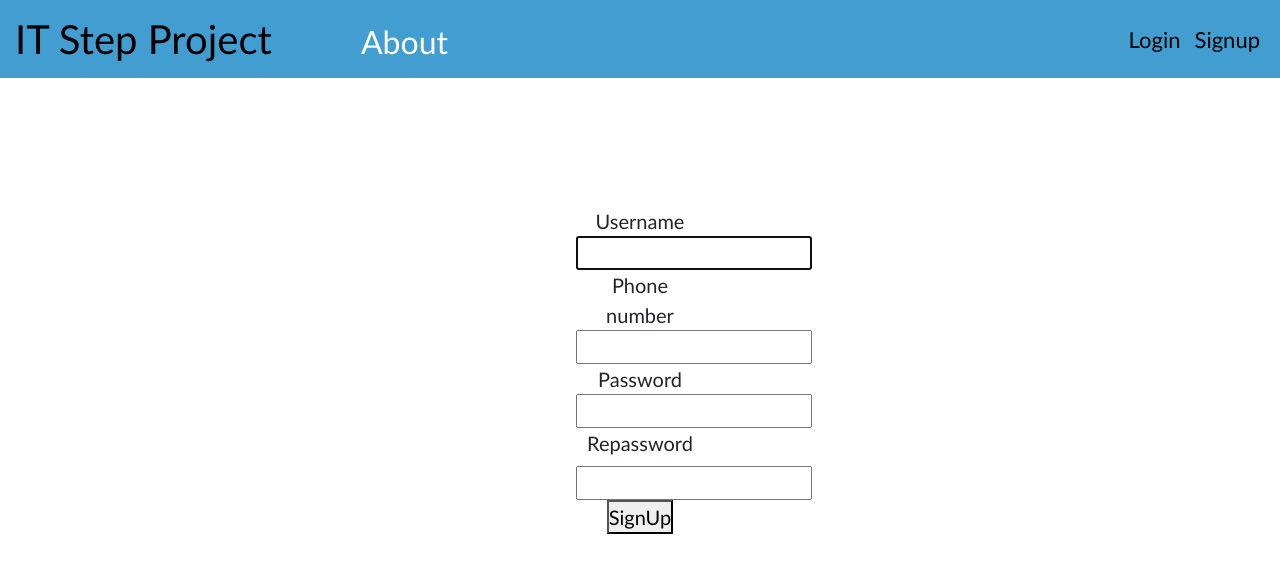
After one commit to KhvostenkoIhor/itstep_project, a Django app: template templates/registration/signup.html in a window 1280 px wide. The commit adds this page. Shown: the top 573 px of the page. Run offline with Django 3.2, Linux system fonts and the light colour scheme; the template is opened without the code that fills it: values that come from a table or form of the project are taken from there, others are empty; parts of the project's set-up code (start-up, migrations or seed data) failed here and were passed over; some libraries are stand-ins or nearby versions.

Commit message:
Upload DZ Lesson 44

```diff
--- a/src/users/forms.py
+++ b/src/users/forms.py
@@ -1,4 +1,5 @@
 from django.contrib.auth.forms import UserCreationForm
+from django import forms
 
 from .models import User
 
@@ -6,3 +7,7 @@ class SignUpForm(UserCreationForm):
     class Meta:
         model = User
         fields = ('username', 'phone_number')
+
+class UserSettingsForm(forms.Form):
+    first_name = forms.CharField(max_length=50)
+    last_name = forms.CharField(max_length=50)
--- a/src/users/models.py
+++ b/src/users/models.py
@@ -37,6 +37,8 @@ class User(AbstractUser):
 	phone_number = models.CharField(max_length=13)
 
 	def __str__(self):
+		#if self.first_name and self.last_name:
+			#return f"{self.first_name} {self.last_name}"
 		return self.username
 
 
--- a/src/users/urls.py
+++ b/src/users/urls.py
@@ -1,7 +1,16 @@
 from django.urls import path
-from .views import SignupView
+from .views import SignupView, UserSettingsView
+
+
+
+app_name = 'users'
 
 urlpatterns = [
     path('signup/',
-    SignupView.as_view(), name='signup')
+            SignupView.as_view(),
+            name='signup'),
+
+    path('settings/<id/>',
+            UserSettingsView.as_view(),
+            name='settings')
 ]
--- a/static/css/style.css
+++ b/static/css/style.css
@@ -1,3 +1,4 @@
+/* Nullify */
 * {
   margin: 0;
   padding: 0;
@@ -5,38 +6,33 @@
 }
 
 body {
-    font-family: 'Gill Sans', 'Gill Sans MT', Calibri, 'Trebuchet MS', sans-serif;
-
+  font-family: "Gill Sans", "Gill Sans MT", Calibri, "Trebuchet MS", sans-serif;
 }
 
-h1, h2 {
+h1,
+h2 {
   display: inline;
 }
 
 a {
   color: #000;
   text-decoration: none;
-    transition: 0.5s ease-in-out;
-
+  transition: 0.3s ease-in-out;
 }
 
 a:hover {
-    color: rgb(66, 157, 209);
-    /*font-weight: 700;*/
+  color: rgb(255, 255, 255);
   text-decoration: none;
-
 }
-
 li {
   list-style-type: none;
 }
-
 
 .header {
   width: 100%;
   background-color: rgb(66, 157, 209);
   padding: 15px;
-    color: #ffff;
+  color: #fff;
   display: flex;
   align-items: center;
   justify-content: space-between;
@@ -46,23 +42,27 @@ li {
   margin-right: 85px;
 }
 
+.header__authentication a {
+  margin: 0 5px;
+  font-size: 22px;
+}
+
 .wrapper {
+  background-color: rgb(208, 208, 208);
   width: 100%;
   height: 100%;
-    background-color: rgb(208, 208, 208);
   display: flex;
-
 }
 
 .menu {
   background-color: yellow;
+  position: fixed;
   display: flex;
-    position: fixed;
   flex-direction: column;
   justify-content: space-between;
+  align-items: center;
   width: 20%;
   height: 100%;
-    align-items: center;
 }
 
 .menu__top {
@@ -71,26 +71,13 @@ li {
   flex-direction: column;
   align-items: center;
 }
-
 .menu__bottom {
   width: 100%;
-    /*height: 100%;*/
+  display: block;
   margin-bottom: 100px;
   display: flex;
   flex-direction: column;
   align-items: center;
-    /*background-color: red;*/
-}
-
-.content {
-    margin-left: 10%;
-    width: 90%;
-    display: flex;
-    flex-wrap: wrap;
-    padding: 100px 200px;
-    overflow: auto;
-
-
 }
 
 .menu__img {
@@ -98,31 +85,44 @@ li {
   height: 200px;
   border-radius: 50%;
   margin-bottom: 10px;
-
 }
 .menu__name {
   font-size: 30px;
   margin-bottom: 30px;
 }
-
 .menu__links {
-
 }
-
 .menu__link {
-    /*background-color: red;*/
   font-size: 25px;
   text-align: center;
   margin-bottom: 15px;
-
+}
+.content {
+  margin-left: 20%;
+  width: 80%;
+  display: flex;
+  flex-wrap: wrap;
+  padding: 100px 200px;
 }
 
 .card {
-    background-color:white;
-    width: 40%;
+  padding: 20px;
   margin: 0 5%;
   margin-bottom: 50px;
+  width: 40%;
   border-radius: 10px;
-    padding: 10px;
+}
 
+.login {
+  width: 10%;
+  margin: 10% 45%;
+  text-align: center;
+  font-size: 22px;
 }
+
+.signup {
+  width: 10%;
+  margin: 10% 45%;
+  font-size: 20px;
+  text-align: center;
+}
--- a/templates/_base.html
+++ b/templates/_base.html
@@ -2,61 +2,62 @@
 
 <!DOCTYPE html>
 <html lang="en">
+<head>
+    <meta charset="UTF-8"/>
+    <meta name="viewport" content="width=device-width, initial-scale=1.0"/>
+    <title>IT Step project</title>
 
-<head>
+    <!-- CSS only -->
+    <link
+            rel="stylesheet"
+            href="https://stackpath.bootstrapcdn.com/bootstrap/4.5.2/css/bootstrap.min.css"
+            integrity="sha384-JcKb8q3iqJ61gNV9KGb8thSsNjpSL0n8PARn9HuZOnIxN0hoP+VmmDGMN5t9UJ0Z"
+            crossorigin="anonymous"
+    />
 
-    <meta charset="UTF-8" >
-    <meta name="viewport" content="width=device-width, initial-scale=1.0">
-    <title>IT Step Project</title>
+    <!-- JS, Popper.js, and jQuery -->
+    <script
+            src="https://code.jquery.com/jquery-3.5.1.slim.min.js"
+            integrity="sha384-DfXdz2htPH0lsSSs5nCTpuj/zy4C+OGpamoFVy38MVBnE+IbbVYUew+OrCXaRkfj"
+            crossorigin="anonymous"
+    ></script>
+    <script
+            src="https://cdn.jsdelivr.net/npm/popper.js@1.16.1/dist/umd/popper.min.js"
+            integrity="sha384-9/reFTGAW83EW2RDu2S0VKaIzap3H66lZH81PoYlFhbGU+6BZp6G7niu735Sk7lN"
+            crossorigin="anonymous"
+    ></script>
+    <script
+            src="https://stackpath.bootstrapcdn.com/bootstrap/4.5.2/js/bootstrap.min.js"
+            integrity="sha384-B4gt1jrGC7Jh4AgTPSdUtOBvfO8shuf57BaghqFfPlYxofvL8/KUEfYiJOMMV+rV"
+            crossorigin="anonymous"
+    ></script>
 
-    <link rel="stylesheet" href="https://stackpath.bootstrapcdn.com/bootstrap/4.5.2/css/bootstrap.min.css" integrity="sha384-JcKb8q3iqJ61gNV9KGb8thSsNjpSL0n8PARn9HuZOnIxN0hoP+VmmDGMN5t9UJ0Z" crossorigin="anonymous">
+    <link rel="stylesheet" href="{% static 'css/style.css' %}">
 
-    <script src="https://code.jquery.com/jquery-3.5.1.slim.min.js" integrity="sha384-DfXdz2htPH0lsSSs5nCTpuj/zy4C+OGpamoFVy38MVBnE+IbbVYUew+OrCXaRkfj" crossorigin="anonymous"></script>
-    <script src="https://cdn.jsdelivr.net/npm/popper.js@1.16.1/dist/umd/popper.min.js" integrity="sha384-9/reFTGAW83EW2RDu2S0VKaIzap3H66lZH81PoYlFhbGU+6BZp6G7niu735Sk7lN" crossorigin="anonymous"></script>
-    <script src="https://stackpath.bootstrapcdn.com/bootstrap/4.5.2/js/bootstrap.min.js" integrity="sha384-B4gt1jrGC7Jh4AgTPSdUtOBvfO8shuf57BaghqFfPlYxofvL8/KUEfYiJOMMV+rV" crossorigin="anonymous"></script>
+</head>
+<body>
 
-    <link rel="stylesheet" href="./style.css" /></head>
-
-<body>
-{% if user.is_authenticated %}
 <div class="header">
     <div class="header__left_side">
-      <h1 class="header__title">IT Step Project</h1>
-      <h2 class="header__about">About</h2>
+        <a href="{% url 'core:home' %}"><h1 class="header__title">IT Step Project</h1></a>
+        <h2 class="header__about">About</h2>
     </div>
-    <h3 class="header__user">Hello, {{user}}</h3></div>
+    {% if user.is_authenticated %}
+        <h3 class="header__user">Hello, {{user}}</h3>
+    {% else %}
+        <div class="header__authentication">
+            <a href="{% url 'login'%}">Login</a>
+            <a href="{% url 'users:signup'%}">Signup</a>
+        </div>
+    {% endif %}
+</div>
 
-<div class="wrapper">
-  <div class="menu">
-    <div class="menu__top">
-      <img class="menu__img"
-          src= "{{user.profile.avatar.image.url}}"
-          alt="My Avatar"/>
-      <div class="menu__name">Ihor Khvostenko</div>
+{% if user.is_authenticated %}
+{% block content %}{% endblock content %}
+{% else %}
+{% block not_auth_content %}{% endblock not_auth_content %}
+{% endif %}
 
-      <ul class="menu__links">
-        <a href="#"><li class="menu__link">Friends</li></a>
-        <a href="{% url 'core:my_posts' %}"><li class="menu__link">Posts</li></a>
-        <a href="{% url 'core:home' %}"><li class="menu__link">News</li></a>
-      </ul>
-    </div>
-
-      <ul class="menu__bottom">
-        <li class="menu__bottom_item">Settings</li>
-        <li class="menu__bottom_item">Logout</li>
-      </ul>
-  </div>
-</div>
-    <link rel="stylesheet" href="{% static 'css\style.css' %}">
-
-
-{% block content %} {% endblock content %}
-{% else %}
-
-<h1>U're not logged in</h1>
-<h1>Please go to the <a href="{% url 'login' %}">login page </a></h1>
-
-{% endif %}
 
 
 </body>
--- /dev/null
+++ b/templates/registration/signup.html
@@ -0,0 +1,30 @@
+{% extends '_base.html' %} {% load static %}
+
+
+{% block not_auth_content %}
+<div class="signup">
+    <form action="{% url 'signup' %}" method="post">
+        {% csrf_token %}
+        <!-- {{ form.as_p }} -->
+        {{ form.username.label }}
+        {{ form.username }}
+
+        {{ form.phone_number.label }}
+        {{ form.phone_number }}
+
+        {{ form.password1.label }}
+        {{ form.password1 }}
+
+        <label>Repassword</label>
+        {{ form.password2 }}
+        <button type="submit">SignUp</button>
+    </form>
+</div>
+
+{% endblock not_auth_content %}
+
+{% block content %}
+<div class="signup">
+<h1>Hey {{user}}, you are logged in</h1>
+</div>
+{% endblock content %}
```
Also changed, not shown: src/core/views.py (+13 -10 lines), src/users/views.py (+19 -4 lines), templates/core/index.html (+31 -7 lines), templates/registration/login.html (+13 -25 lines), templates/users/settings.html (added, +9 -0 lines), templates/users/signup.html (deleted, +0 -26 lines), 1 other file. Lines whose indentation alone changed are shown as unchanged.
